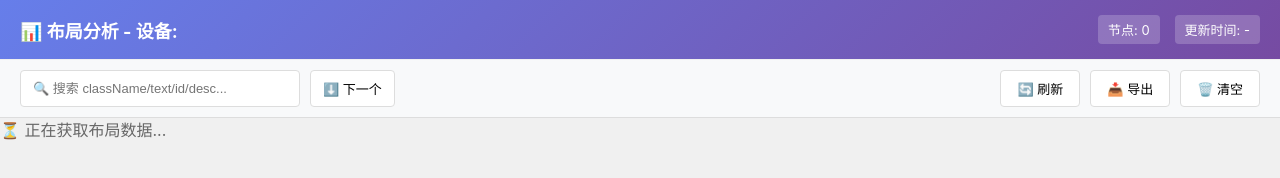
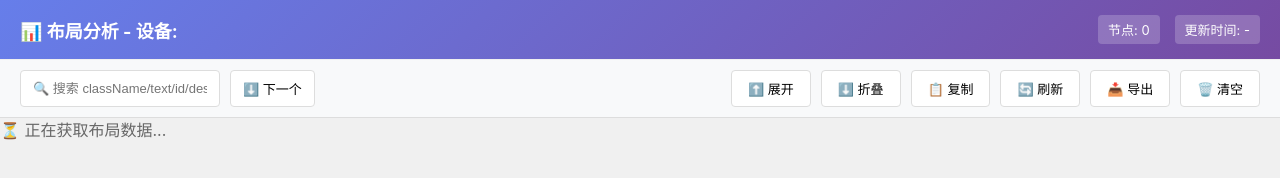
Before and after one commit to wuyazhong2022/Autoyunkong, a website: page layout-analysis.html in a window 1280 px wide. Drawn offline with Linux system fonts and the light colour scheme.

Commit message:
feat: 布局分析窗口添加展开折叠和复制功能

```diff
--- a/layout-analysis.html
+++ b/layout-analysis.html
@@ -159,10 +159,13 @@
   </div>
 
   <div class="toolbar">
-    <input id="layoutSearch" type="text" placeholder="🔍 搜索 className/text/id/desc..." style="width: 280px; padding: 8px 12px; border: 1px solid #ddd; border-radius: 4px; font-size: 13px;" oninput="searchLayoutTree(this.value)">
+    <input id="layoutSearch" type="text" placeholder="🔍 搜索 className/text/id/desc..." style="width: 200px; padding: 8px 12px; border: 1px solid #ddd; border-radius: 4px; font-size: 13px;" oninput="searchLayoutTree(this.value)">
     <button id="btnNextMatch" onclick="goToNextMatch()" style="padding: 8px 12px; border: 1px solid #ddd; border-radius: 4px; background: white; cursor: pointer;" title="下一个匹配">⬇️ 下一个</button>
     <span id="layoutSearchCount" style="margin-left: 10px; font-size: 12px; color: #666;"></span>
     <div style="flex: 1;"></div>
+    <button onclick="expandAll()" title="全部展开">⬆️ 展开</button>
+    <button onclick="collapseAll()" title="全部折叠">⬇️ 折叠</button>
+    <button onclick="copySelectedJson()" title="复制JSON">📋 复制</button>
     <button onclick="refreshLayout()">🔄 刷新</button>
     <button onclick="exportLayout()">📥 导出</button>
     <button onclick="clearLayout()">🗑️ 清空</button>
@@ -521,6 +524,67 @@
       setTimeout(() => toast.remove(), 2000);
     }
 
+    // 全部展开
+    function expandAll() {
+      const treeContainer = document.getElementById('layoutTree');
+      if (!treeContainer) return;
+
+      // 获取所有可展开的节点
+      const toggleIcons = treeContainer.querySelectorAll('.tree-toggle');
+      toggleIcons.forEach(icon => {
+        if (icon.textContent === '+') {
+          icon.click();
+        }
+      });
+      showToast('已全部展开', 'success');
+    }
+
+    // 全部折叠
+    function collapseAll() {
+      const treeContainer = document.getElementById('layoutTree');
+      if (!treeContainer) return;
+
+      // 获取所有可折叠的节点（按逆序处理，即从叶子节点开始）
+      const toggleIcons = treeContainer.querySelectorAll('.tree-toggle');
+      // 逆序处理，确保从内到外折叠
+      Array.from(toggleIcons).reverse().forEach(icon => {
+        if (icon.textContent === '−') {
+          icon.click();
+        }
+      });
+      showToast('已全部折叠', 'success');
+    }
+
+    // 复制当前选中的JSON
+    let currentSelectedNode = null;
+
+    function copySelectedJson() {
+      const jsonPanel = document.getElementById('layoutJson');
+      if (!jsonPanel) {
+        showToast('JSON面板不存在', 'error');
+        return;
+      }
+
+      const jsonText = jsonPanel.textContent;
+      if (!jsonText || jsonText === '// 点击左侧树形结构中的节点查看详情') {
+        showToast('没有可复制的JSON数据', 'warning');
+        return;
+      }
+
+      navigator.clipboard.writeText(jsonText).then(() => {
+        showToast('JSON已复制到剪贴板', 'success');
+      }).catch(err => {
+        // 降级方案
+        const textarea = document.createElement('textarea');
+        textarea.value = jsonText;
+        document.body.appendChild(textarea);
+        textarea.select();
+        document.execCommand('copy');
+        textarea.remove();
+        showToast('JSON已复制到剪贴板', 'success');
+      });
+    }
+
     // 页面加载完成后初始化
     window.addEventListener('DOMContentLoaded', function() {
       // 页面加载后自动请求布局数据
```
